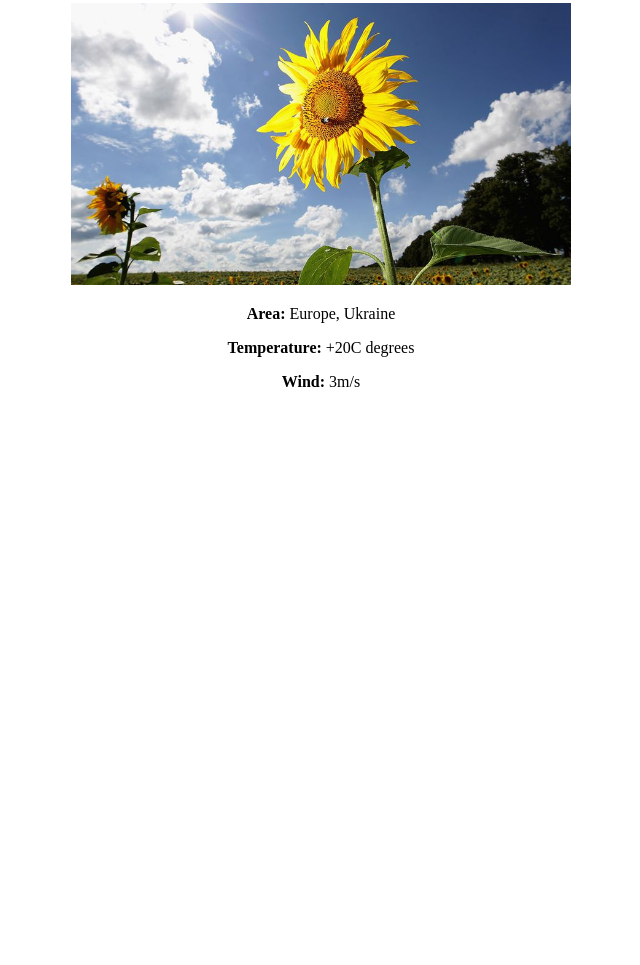
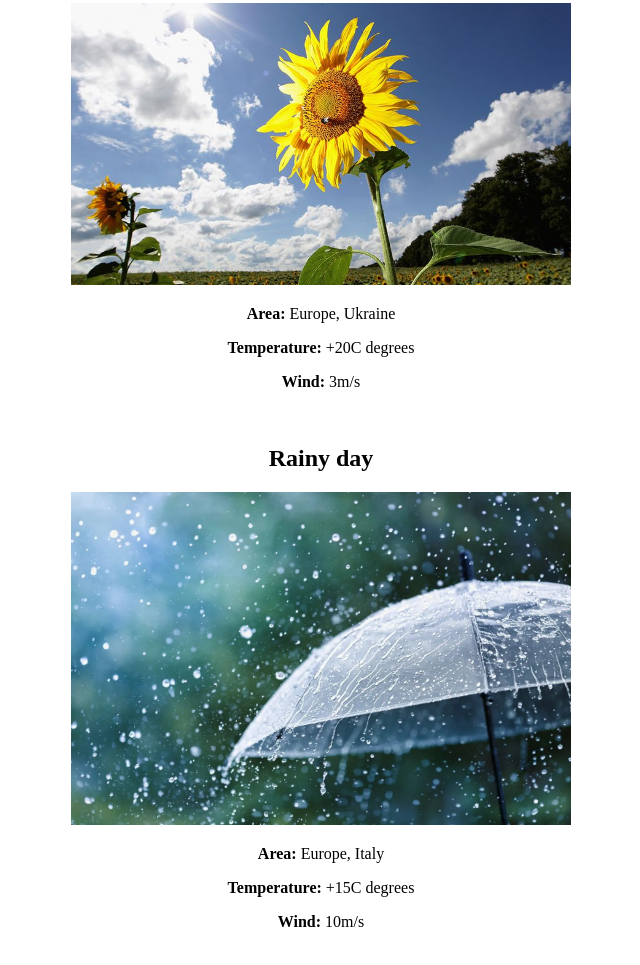
Before and after one commit to OlenaKayan/second-repo, a plain HTML site: page Weather/index.html in a window 1280 px wide. Shown: the part 1103-2068 px from the top of the page, without its empty margins (319-959 px from the left). Before the commit the page ends 1536 px from the top, so only its background shows below. Drawn offline with Linux system fonts and the light colour scheme.

Commit message:
add new weather type

```diff
--- a/Weather/index.html
+++ b/Weather/index.html
@@ -32,5 +32,12 @@
     <p><b>Wind:</b> 3m/s</p>
     <br>
 
+    <h2>Rainy day</h2>
+    <img width=500px src="pictures/rain.jpeg">
+    <p><b>Area:</b> Europe, Italy</p>
+    <p><b>Temperature:</b> +15C degrees</p>
+    <p><b>Wind:</b> 10m/s</p>
+    <br>
+
   </body>
 </html>
```
Also changed, not shown: Weather/pictures/rain.jpeg (added).
